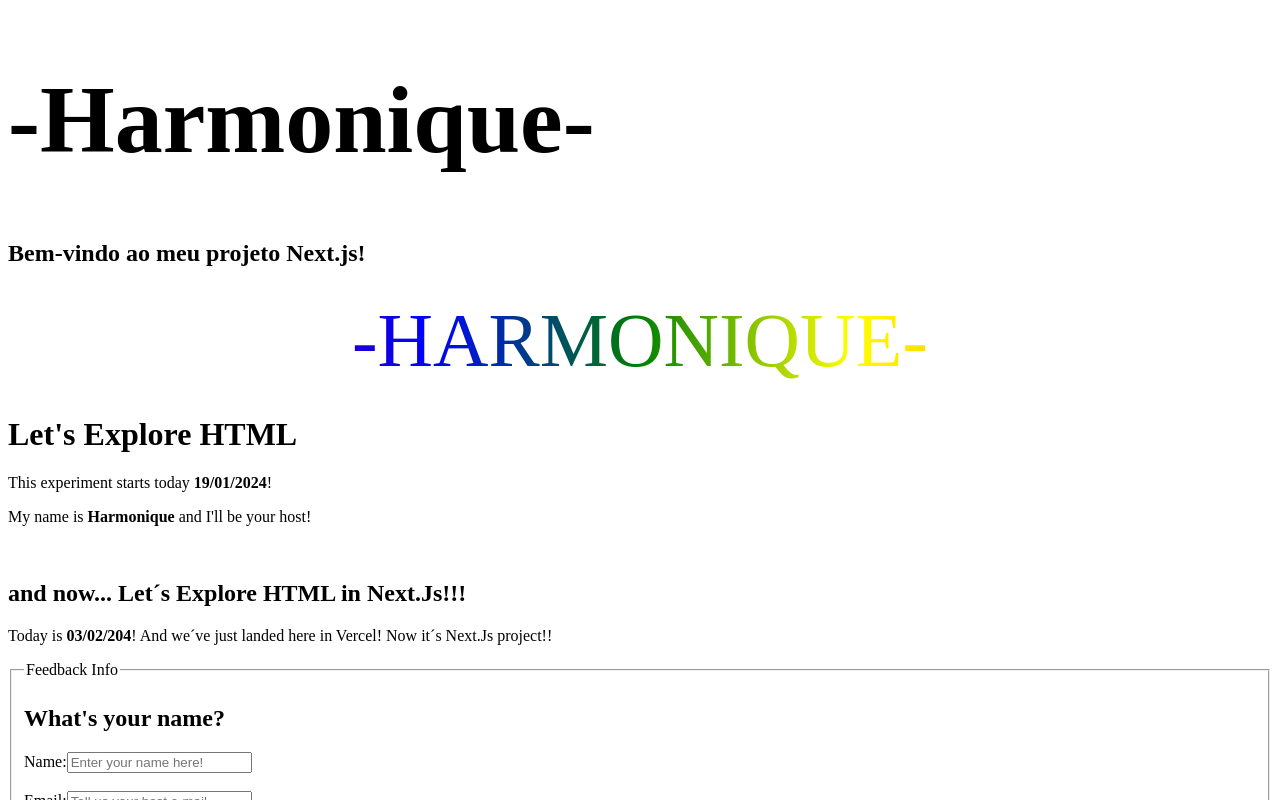
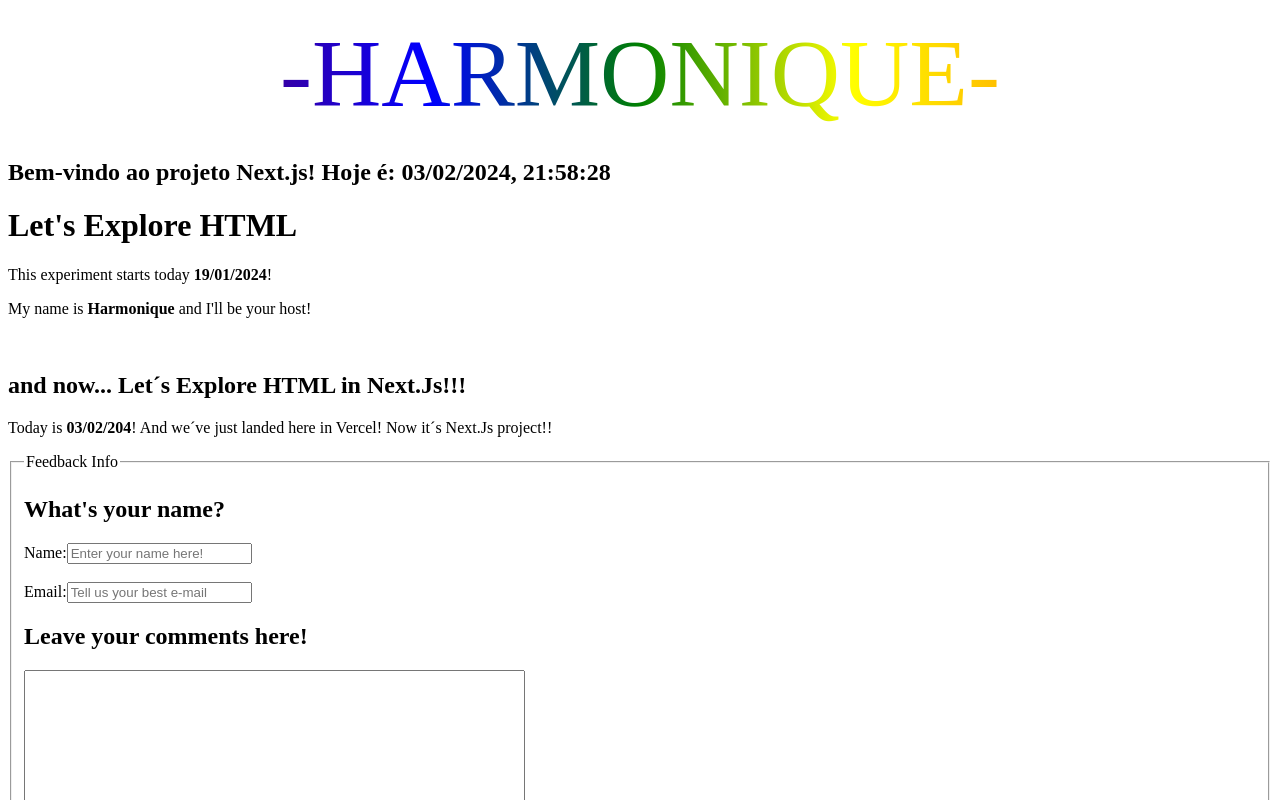
Before and after one commit to ZicBusiness/vercelOne, a Next.js app: page / in a window 1280 px wide. Shown: the top 800 px of the page. Built offline with nearby package versions, Linux system fonts and the light colour scheme.

Commit message:
New Site

```diff
--- a/pages/index.js
+++ b/pages/index.js
@@ -1,14 +1,34 @@
+import { useState, useEffect } from 'react'; // Importa o useState e useEffect
 import styles from '../styles/Home.module.css';
 
 const HomePage = () => {
+    const [currentTime, setCurrentTime] = useState(new Date());
+
+  useEffect(() => {
+    const intervalId = setInterval(() => {
+      setCurrentTime(new Date());
+    }, 1000);
+
+    return () => clearInterval(intervalId);
+  }, []);
+
     return (
       <>
-        <h1 style={{ fontSize: '6em' }}>-Harmonique-</h1>
-        <h2>Bem-vindo ao meu projeto Next.js!</h2>
-
-        <header>
+      <header>
         <div className={styles.gradientText}>-HARMONIQUE-</div>
       </header>
+
+        <h2>Bem-vindo ao projeto Next.js! Hoje é: {' '}
+        {currentTime.toLocaleString('pt-BR', {
+          day: 'numeric',
+          month: 'numeric',
+          year: 'numeric',
+          hour: 'numeric',
+          minute: 'numeric',
+          second: 'numeric',
+        })}</h2>
+
+
 
       <main>
         <h1>Let's Explore HTML</h1>
--- a/styles/Home.module.css
+++ b/styles/Home.module.css
@@ -3,7 +3,7 @@
     color: transparent;
     -webkit-background-clip: text;
     background-clip: text;
-    font-size: 4.8em;
+    font-size: 6em;
     padding: 10px;
     text-align: center;
   }
```
